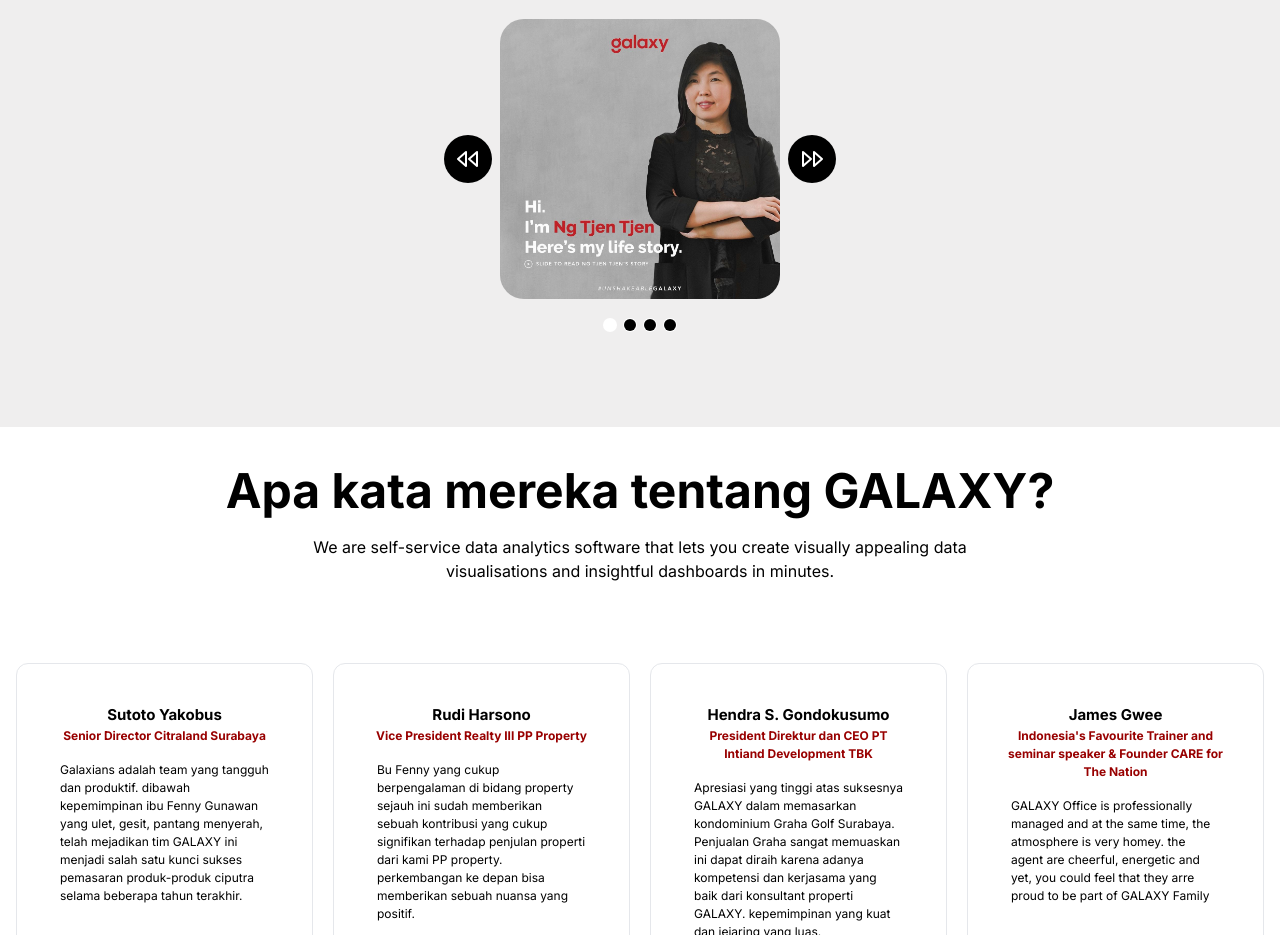
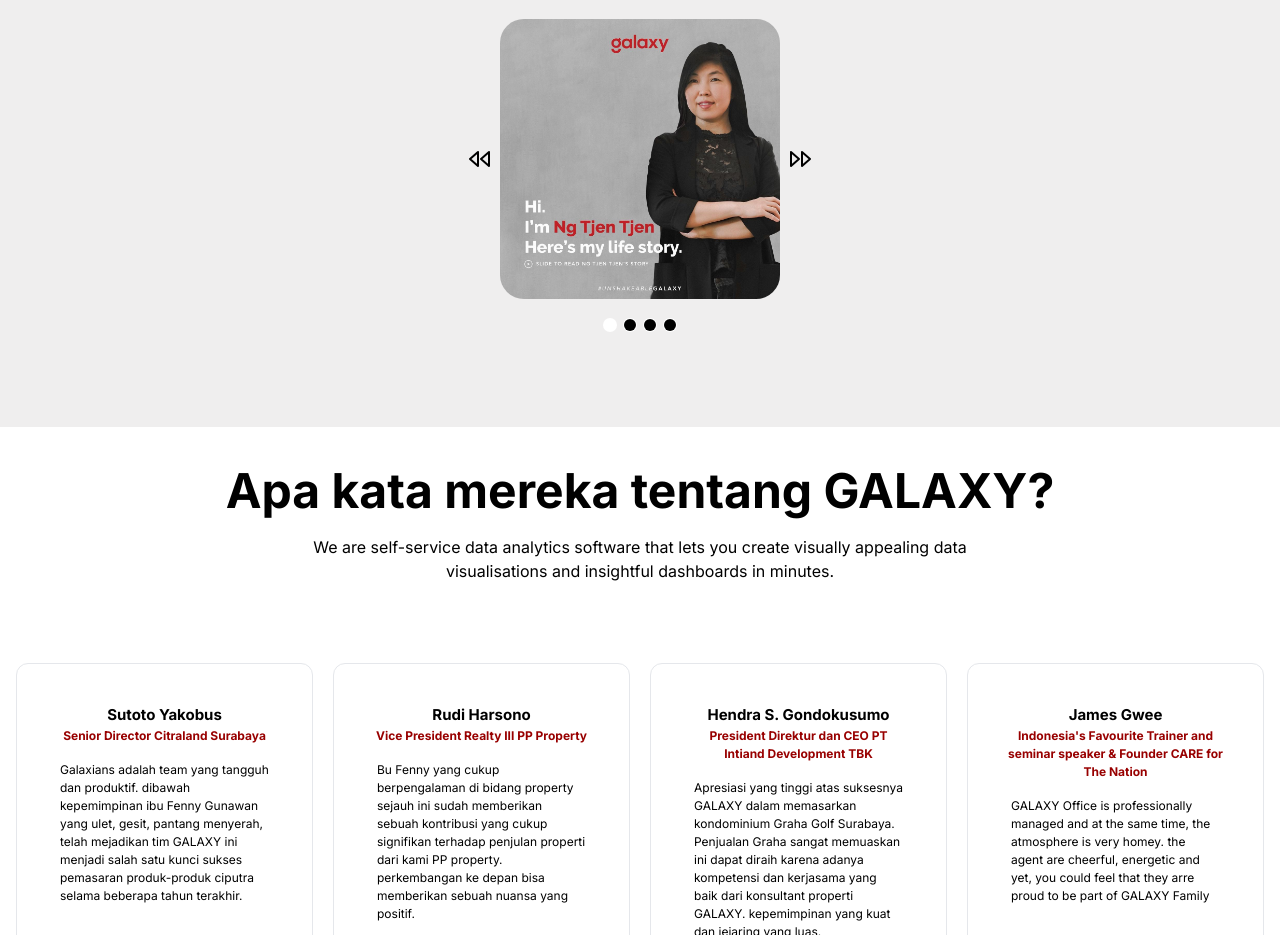
Before and after one commit to rochmadrizky/Galaxy-LandingPage, a Next.js app: page / in a window 1280 px wide. Shown: the part 2600-3535 px from the top of the page. Built offline with nearby package versions, Linux system fonts and the light colour scheme.

Commit message:
perbaikan

```diff
--- a/src/components/career/Career.tsx
+++ b/src/components/career/Career.tsx
@@ -81,9 +81,9 @@
               indeksSaatIni === 0
                 ? "pointer-events-none"
                 : "pointer-events-auto"
-            } bg-black rounded-full p-3`}
+            } `}
           >
-            <IconPlayerTrackPrev className="text-white" />
+            <IconPlayerTrackPrev />
           </button>
 
           <div className="w-[280px] h-[280px] rounded-3xl overflow-hidden relative">
@@ -101,9 +101,9 @@
               indeksSaatIni === konten.length - 1
                 ? "pointer-events-none"
                 : "pointer-events-auto"
-            } bg-black rounded-full p-3`}
+            } `}
           >
-            <IconPlayerTrackNext className="text-white" />
+            <IconPlayerTrackNext />
           </button>
         </div>
 
```
